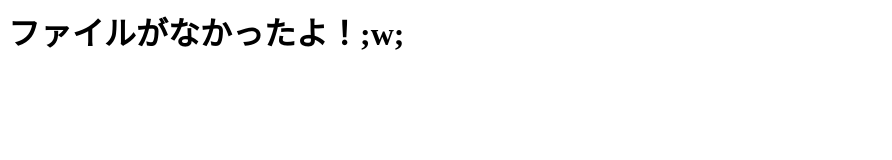
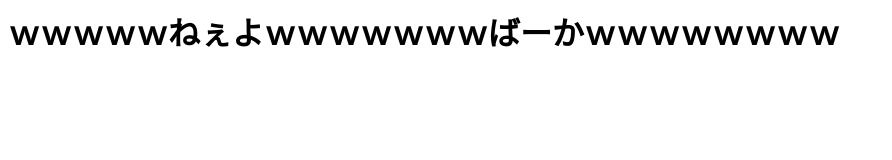
Before and after one commit to fesfkseofjeiashjfiwshjfigashjweifj/fesfkseofjeiashjfiwshjfigashjweifj.github.io, a plain HTML site: page 404.html in a window 1280 px wide. Shown: the whole page, without its empty margins (0-892 px from the left). Drawn offline with Linux system fonts and the light colour scheme.

Commit message:
Update 404.html

```diff
--- a/404.html
+++ b/404.html
@@ -1,2 +1,2 @@
 <title>404</title>
-<h1>ファイルがなかったよ！;w;</h1>
+<h1>ｗｗｗｗｗねぇよｗｗｗｗｗｗｗばーかｗｗｗｗｗｗｗｗ</h1>
```
